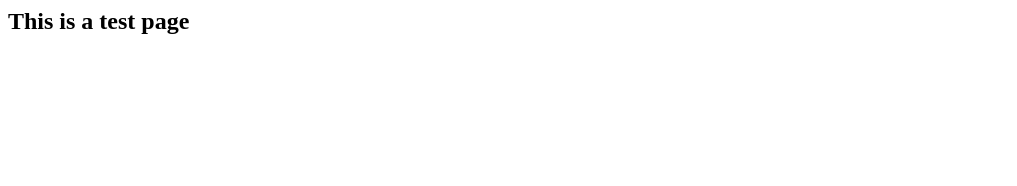
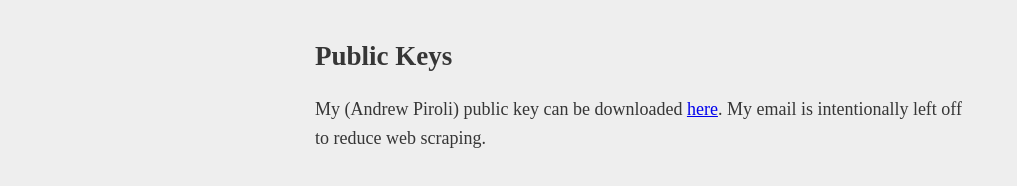
Before and after one commit to AndrewPiroli/andrewpiroli.github.io, a plain HTML site: page index.html in a window 1280 px wide. Shown: the whole page, without its empty margins (0-1017 px from the left). Drawn offline with Linux system fonts and the light colour scheme.

Commit message:
Add public keys

```diff
--- a/index.html
+++ b/index.html
@@ -1,8 +1,27 @@
+<!DOCTYPE html>
 <html>
- <head>
-   <title>This is a test page!</title>
-  </head>
-  <body>
-   <h2>This is a test page</h2>
-  </body>
- </html>
+    <head>
+        <meta charset="utf-8">
+        <meta name="viewport" content="width=device-width, initial-scale=1">
+        <title>Main Page</title>
+        <style type="text/css">
+            body {
+                margin: 40px auto;
+                max-width: 650px;
+                line-height: 1.6;
+                font-size: 18px;
+                color: #363636;
+                padding: 0 10px;
+                background-color: #EEEEEE;
+            }
+
+            h1,h2,h3 {
+                line-height: 1.2
+            }
+        </style>
+    </head>
+    <body>
+	<h2>Public Keys</h2>
+	<p>My (Andrew Piroli) public key can be downloaded <a href="assets/static/Andrew_Piroli_pubkey.txt">here</a>. My email is intentionally left off to reduce web scraping.</p>
+    </body>
+</html>
```
Also changed, not shown: assets/static/Andrew_Piroli_pubkey.txt (added).
